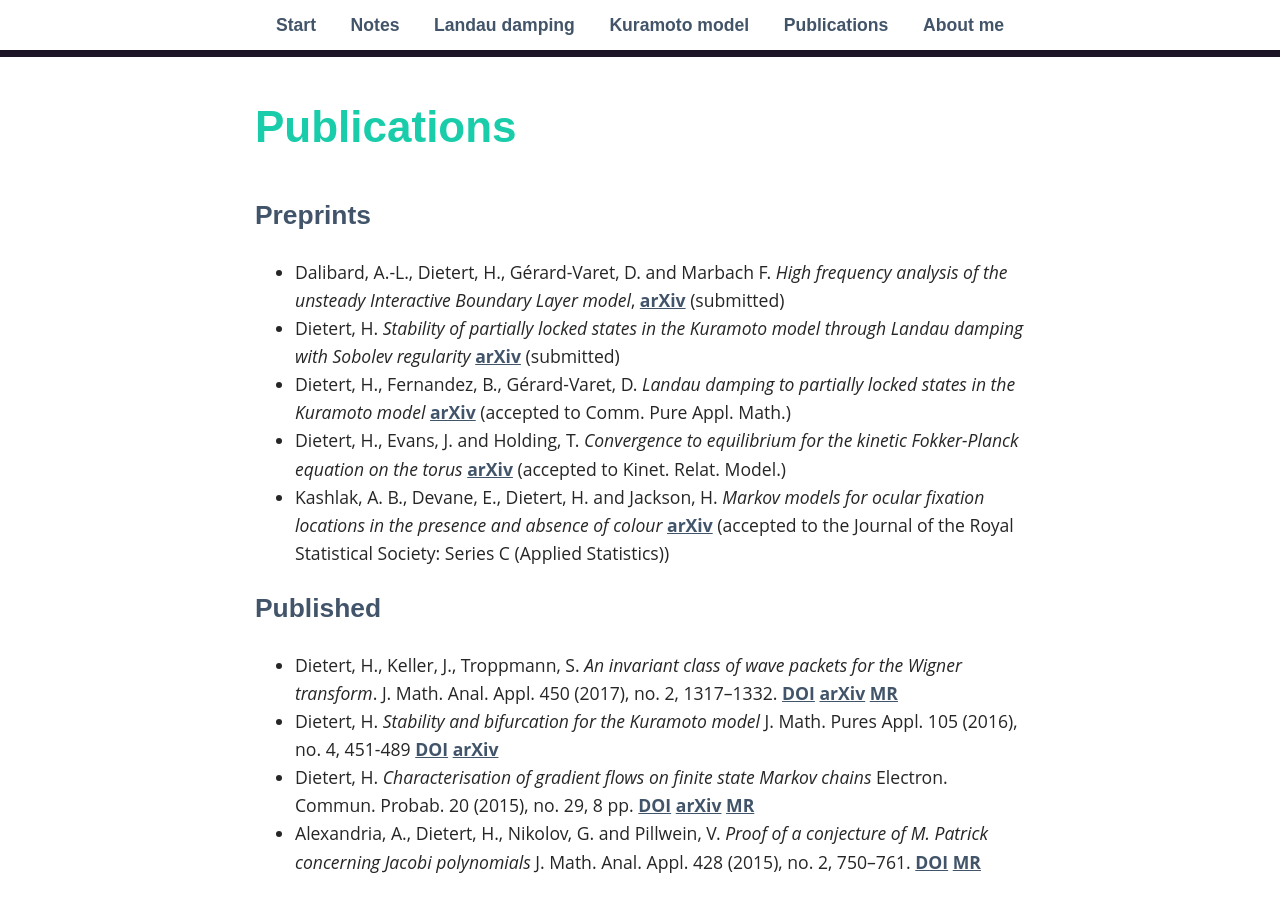
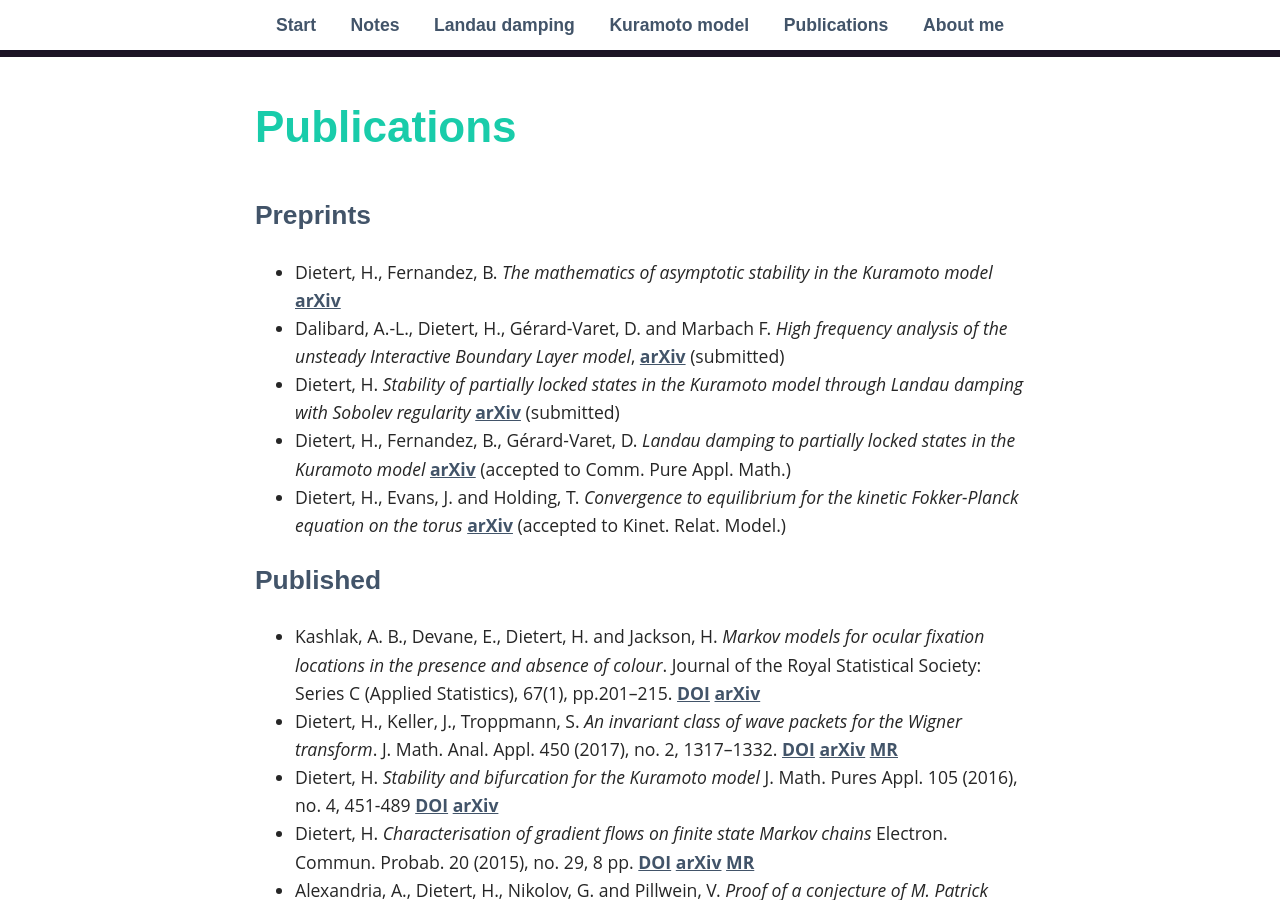
Before and after one commit to hdietert/hdietert.github.io, a Jekyll site: the page built from publications.md, in a window 1280 px wide and 900 px high, scrolled down 443 px. Built offline with Jekyll 4.4.1, drawn with Linux system fonts in a browser that asks for light colours.

Commit message:
update publications

```diff
--- a/publications.md
+++ b/publications.md
@@ -6,6 +6,8 @@ permalink: /publications/
 
 ## Preprints
 
+- Dietert, H., Fernandez, B. *The mathematics of asymptotic stability in the Kuramoto model*
+  [arXiv](https://arxiv.org/abs/1801.01309)
 - Dalibard, A.-L., Dietert, H., Gérard-Varet, D. and Marbach F.
   *High frequency analysis of the unsteady Interactive Boundary Layer model*,
   [arXiv](https://arxiv.org/abs/1710.04510) (submitted)
@@ -18,13 +20,14 @@ permalink: /publications/
 - Dietert, H., Evans, J. and Holding, T. *Convergence to equilibrium
   for the kinetic Fokker-Planck equation on the torus*
   [arXiv](http://arxiv.org/abs/1506.06173) (accepted to Kinet. Relat. Model.)
+
+## Published
 - Kashlak, A. B., Devane, E., Dietert, H. and Jackson, H. *Markov
   models for ocular fixation locations in the presence and absence of
-  colour*
-  [arXiv](https://arxiv.org/abs/1604.06335) (accepted to the Journal of the Royal Statistical Society: Series C
-  (Applied Statistics))
-
-## Published
+  colour*. Journal of the Royal Statistical Society: Series C (Applied
+  Statistics), 67(1), pp.201–215.
+  [DOI](https://doi.org/10.1111/rssc.12223)
+  [arXiv](https://arxiv.org/abs/1604.06335)
 - Dietert, H., Keller, J., Troppmann, S. *An invariant class of wave
   packets for the Wigner transform*. J. Math. Anal. Appl. 450 (2017),
   no. 2, 1317–1332.
```
